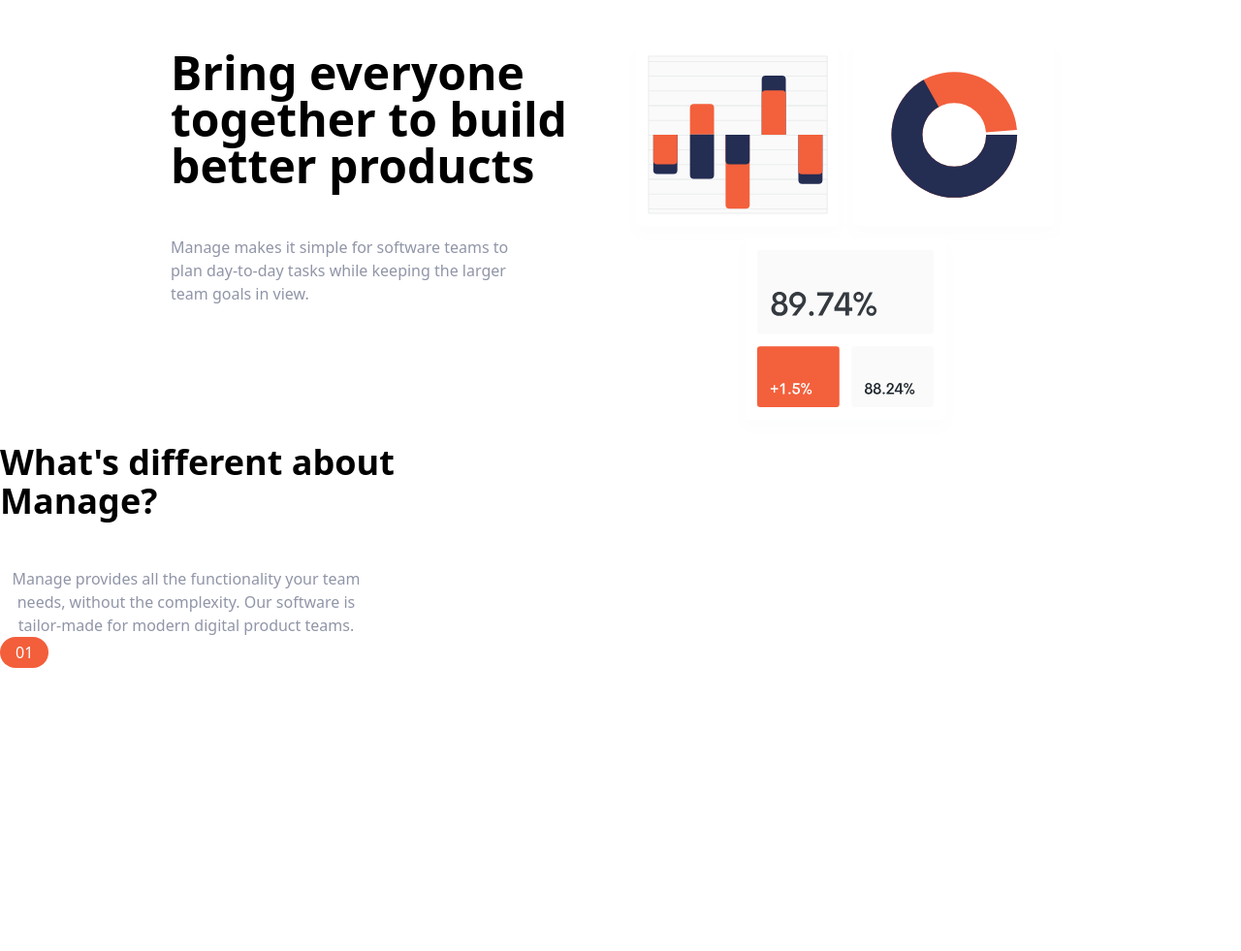
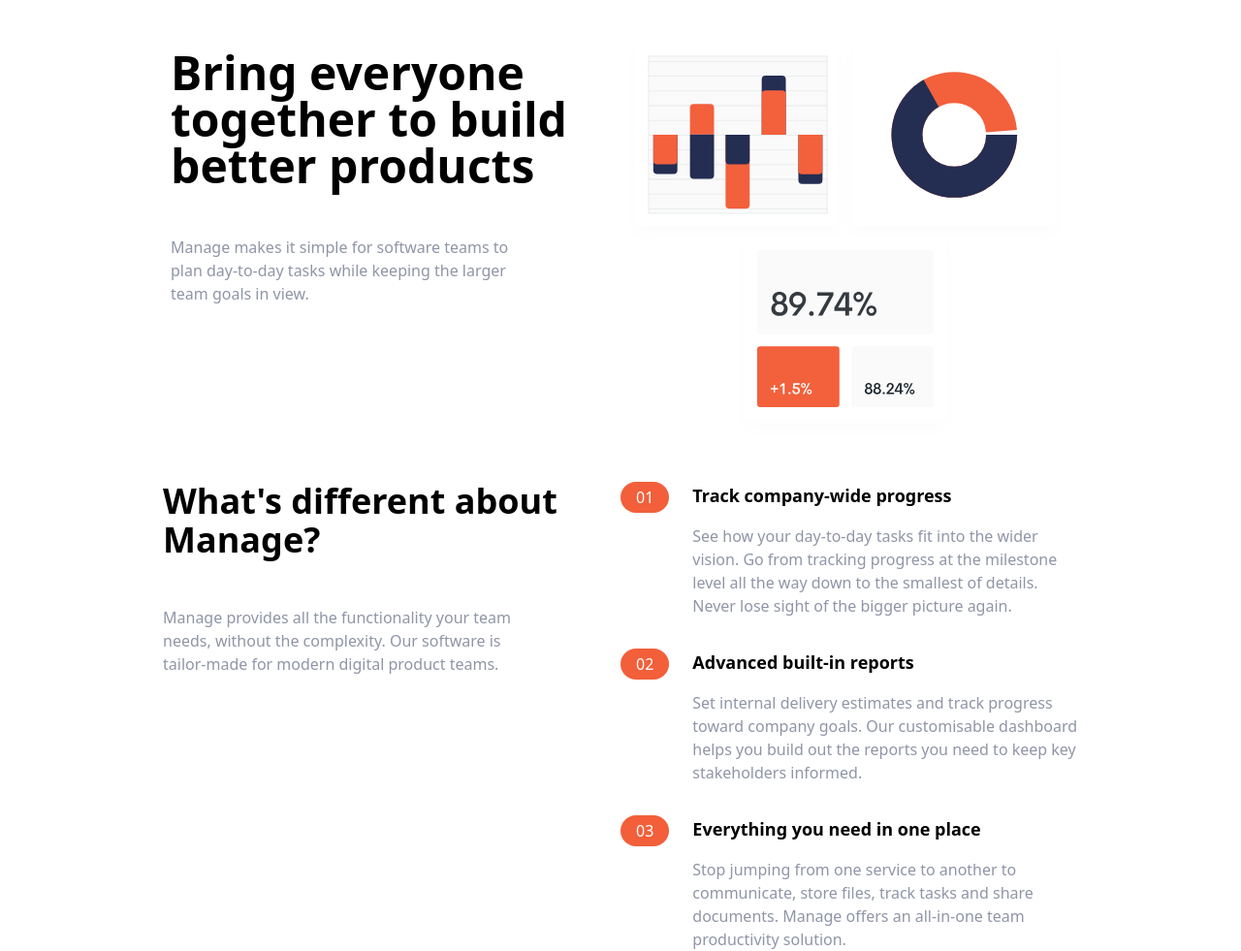
Before and after one commit to BratOBlog/tailwind_practice, a website: page index.html in a window 1280 px wide. Shown: the part 115-1096 px from the top of the page at 97% size. Before the commit the page ends 804 px from the top, so only its background shows below. Drawn offline with Linux system fonts and the light colour scheme.

Commit message:
rework html

```diff
--- a/index.html
+++ b/index.html
@@ -56,41 +56,121 @@
       </div>
     </section>
 
+    <!-- Features Section -->
     <section id="features">
-      <!--Info Section-->
+      <!-- Flex container -->
       <div
-        class="container flex flex-col px-4 mx-auto mat-10 space-y-12 md:space-y-0 md:flex-row"
-      ></div>
-
-      <!---What's different-->
+        class="container flex flex-col px-4 mx-auto mt-10 space-y-12 md:space-y-0 md:flex-row"
+      >
+        <!-- What's Different -->
         <div class="flex flex-col space-y-12 md:w-1/2">
           <h2 class="max-w-md text-4xl font-bold text-center md:text-left">
             What's different about Manage?
           </h2>
-        <p class="max-w-sm text-center text-darkGrayishBlue md:text-eft">
+          <p class="max-w-sm text-center text-darkGrayishBlue md:text-left">
             Manage provides all the functionality your team needs, without the
             complexity. Our software is tailor-made for modern digital product
             teams.
           </p>
         </div>
-    <!--Numbered List-->
-      <div class="flex flex-col spaye-y-8 md:w-1/2">
-    <!--ITEM 1-->
-    <div class="flex flex-col space-y-3 md:space-y-0 md:space-x-6 md:flex-row">
-      <!--Heading-->
+
+        <!-- Numbered List -->
+        <div class="flex flex-col space-y-8 md:w-1/2">
+          <!-- List Item 1 -->
+          <div
+            class="flex flex-col space-y-3 md:space-y-0 md:space-x-6 md:flex-row"
+          >
+            <!-- Heading -->
             <div class="rounded-l-full bg-brightRedSupLight md:bg-transparent">
-        <div class="flex items-center spaxe-x-2">
-          <div class="px-4 py-2 text-white rounded-full md:py-1 bg-brightRed">
-
+              <div class="flex items-center space-x-2">
+                <div
+                  class="px-4 py-2 text-white rounded-full md:py-1 bg-brightRed"
+                >
                   01
                 </div>
                 <h3 class="text-base font-bold md:mb-4 md:hidden">
-            Track companiy-wide progress
+                  Track company-wide progress
                 </h3>
+              </div>
+            </div>
+
+            <div>
+              <h3 class="hidden mb-4 text-lg font-bold md:block">
+                Track company-wide progress
+              </h3>
+              <p class="text-darkGrayishBlue">
+                See how your day-to-day tasks fit into the wider vision. Go from
+              tracking progress at the milestone level all the way down to the
+                smallest of details. Never lose sight of the bigger picture
+                again.
+              </p>
+            </div>
+          </div>
+
+          <!-- List Item 2 -->
+          <div
+            class="flex flex-col space-y-3 md:space-y-0 md:space-x-6 md:flex-row"
+          >
+            <!-- Heading -->
+            <div class="rounded-l-full bg-brightRedSupLight md:bg-transparent">
+              <div class="flex items-center space-x-2">
+                <div
+                  class="px-4 py-2 text-white rounded-full md:py-1 bg-brightRed"
+                >
+                  02
+                </div>
+                <h3 class="text-base font-bold md:mb-4 md:hidden">
+                  Advanced built-in reports
+                </h3>
+              </div>
+            </div>
+
+            <div>
+              <h3 class="hidden mb-4 text-lg font-bold md:block">
+                Advanced built-in reports
+              </h3>
+              <p class="text-darkGrayishBlue">
+                Set internal delivery estimates and track progress toward
+                company goals. Our customisable dashboard helps you build out
+                the reports you need to keep key stakeholders informed.
+              </p>
+            </div>
+          </div>
+
+          <!-- List Item 3 -->
+          <div
+            class="flex flex-col space-y-3 md:space-y-0 md:space-x-6 md:flex-row"
+          >
+            <!-- Heading -->
+            <div class="rounded-l-full bg-brightRedSupLight md:bg-transparent">
+              <div class="flex items-center space-x-2">
+                <div
+                  class="px-4 py-2 text-white rounded-full md:py-1 bg-brightRed"
+                >
+                  03
+                </div>
+                <h3 class="text-base font-bold md:mb-4 md:hidden">
+                  Everything you need in one place
+                </h3>
+              </div>
+            </div>
+
+            <div>
+              <h3 class="hidden mb-4 text-lg font-bold md:block">
+                Everything you need in one place
+              </h3>
+              <p class="text-darkGrayishBlue">
+                Stop jumping from one service to another to communicate, store
+                files, track tasks and share documents. Manage offers an
+                all-in-one team productivity solution.
+              </p>
             </div>
           </div>
         </div>
       </div>
     </section>
+
+      </div>
+    </section>
   </body>
 </html>
```
Also changed, not shown: css/main.css. Lines whose indentation alone changed are shown as unchanged.
